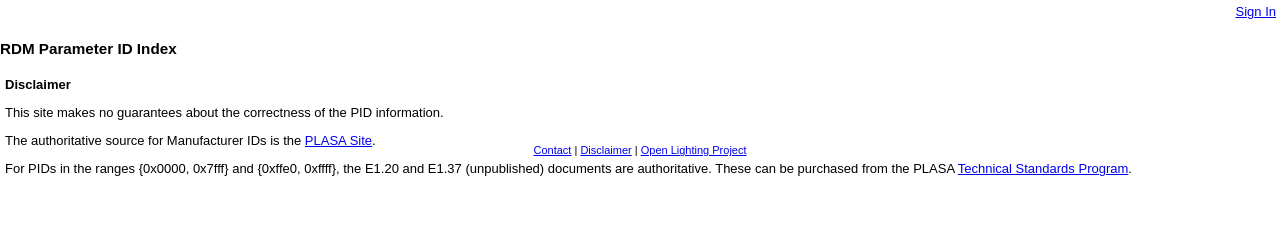
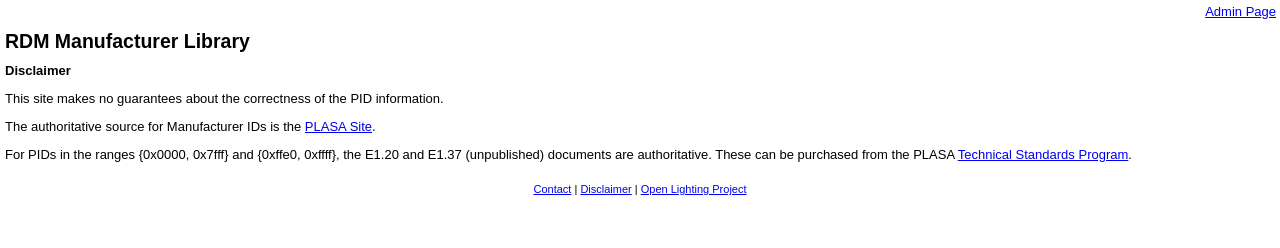
Before and after one commit to OpenLightingProject/rdm-app, a plain HTML site: page disclaimer.html in a window 1280 px wide. Drawn offline with Linux system fonts and the light colour scheme.

Commit message:
* fix the contact and disclaimer page, update social links

```diff
--- a/css/main.css
+++ b/css/main.css
@@ -29,14 +29,14 @@ h2 { margin: 5px; }
 
 #tab_pane {
   overflow:auto;
-  padding-bottom: 60px;
+  padding-bottom: 77px;
 }
 
 #footer {
   text-align: center;
   clear: both;
-  height: 45px;
-  margin-top: -50px;
+  height: 62px;
+  margin-top: -67px;
   font-size: 11px;
 }
 
--- a/disclaimer.html
+++ b/disclaimer.html
@@ -8,14 +8,14 @@
 
 <div id="nav_bar">
   <ul>
-    <li><a href="/foo">Sign In</a></li>
+    <li><a href="/admin">Admin Page</a></li>
   </ul>
 </div>
 
-<h3>RDM Parameter ID Index</h3>
+<h2>RDM Manufacturer Library</h2>
 
 <div id="container">
- <div style="padding: 5px">
+ <div style="padding: 5px; padding-bottom: 75px;">
   <b>Disclaimer</b>
 
   <p>This site makes no guarantees about the correctness of the PID
```
Also changed, not shown: contact.html (+3 -3 lines), index.html (+11 -0 lines).
